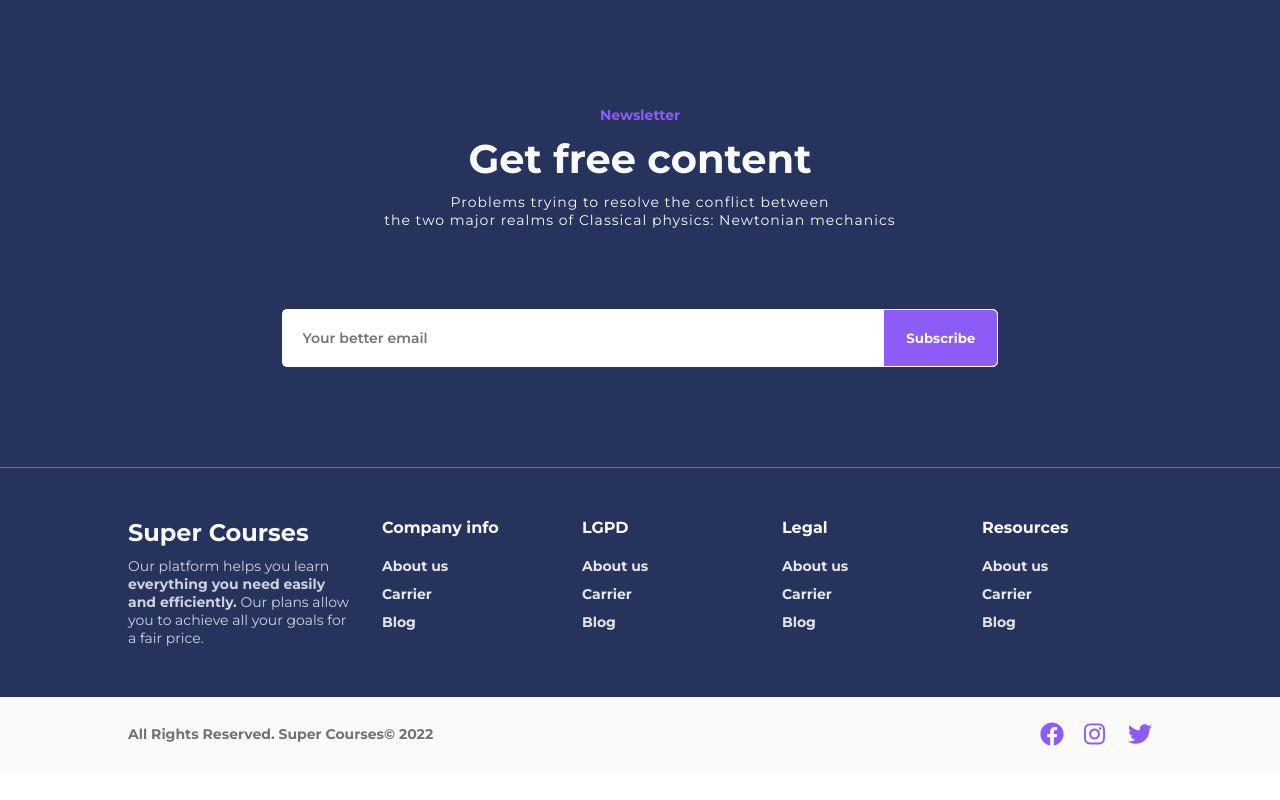
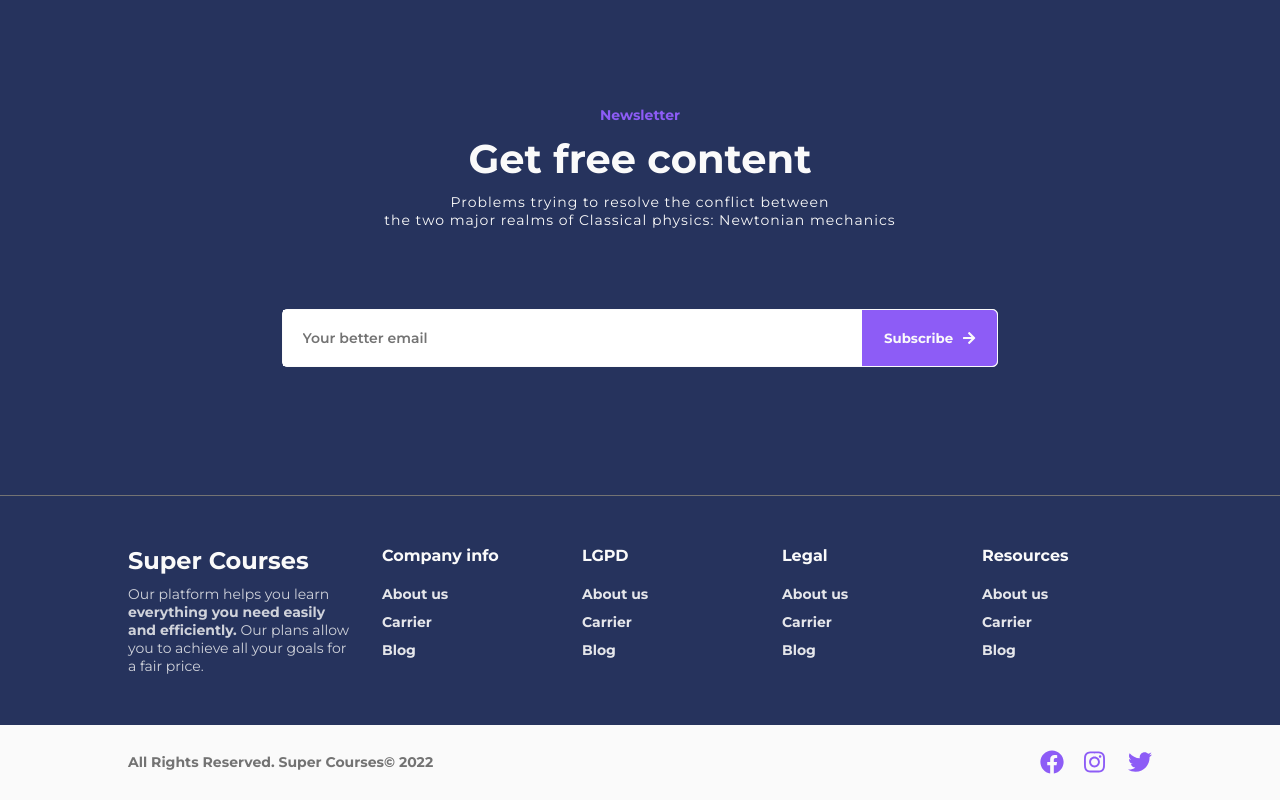
Before and after one commit to pedrohhcunha/supercourses, a Next.js app: page / in a window 1280 px wide. Shown: the part 2176-2976 px from the top of the page. Before the commit the page ends 2948 px from the top, so only its background shows below. Built offline with nearby package versions, Linux system fonts and the light colour scheme.

Commit message:
Added hover effect ans feed back in newsletter section

```diff
--- a/components/Newsletter/component.jsx
+++ b/components/Newsletter/component.jsx
@@ -1,6 +1,20 @@
+import { useState } from 'react';
 import styles from './styles.module.scss'
+import { FontAwesomeIcon } from '@fortawesome/react-fontawesome'
+import { faArrowRight } from '@fortawesome/free-solid-svg-icons';
 
 export default function(props){
+
+    const [email, setEmail] = useState("");
+    const [emailSended, setEmailSended] = useState(false);
+
+    const submitForm = event => {
+        event.preventDefault();
+        console.log("Email:", email)
+        setEmail("")
+        setEmailSended(true)
+    }
+
     return(
         <section className={styles.section}>
             <h6 className={styles.subTitle}>Newsletter</h6>
@@ -9,10 +23,14 @@ export default function(props){
                 Problems trying to resolve the conflict between <br />
                 the two major realms of Classical physics: Newtonian mechanics </p>
 
-            <div className={styles.areaInput}>
-                <input className={styles.input} placeholder="Your better email" type="text" />
-                <button className={styles.button}>Subscribe</button>
-            </div>
+            <form onSubmit={event => submitForm(event)} className={styles.areaInput}>
+                <input onChange={event => setEmail(event.target.value)} value={email} name="email" className={styles.input} placeholder="Your better email" type="email" />
+                <button type='submit' className={styles.button}>
+                    <span>Subscribe</span>
+                    <FontAwesomeIcon icon={faArrowRight} className={styles.icon}/>
+                </button>
+            </form>
+            <div className={`${styles.feedback} ${emailSended ? styles.active : ''}`}>Enviamos um email de confirmação para <strong>phhcpedrohhcunha@gmail.com</strong>!</div>
         </section>
     )
 }
--- a/components/Newsletter/styles.module.scss
+++ b/components/Newsletter/styles.module.scss
@@ -67,6 +67,37 @@
             font-weight: bold;
             border-radius: 0 5px 5px 0;
             cursor: pointer;
+            display: flex;
+            align-items: center;
+            justify-content: center;
+            outline: none;
+            transition: .3s all;
+
+            .icon{
+                font-size: 14px;
+                margin-left: 10px;
+                transition: .3s all;
+            }
+
+            &:hover{
+                filter: brightness(.8);
+
+                .icon{
+                    transform: translateX(10px);
+                }
+            }
+        }
+    }
+
+    .feedback{
+        margin-top: 10px;
+        font-size: 14px;
+        color: var(--white);
+        opacity: 0;
+        transition: .3s all;
+
+        &.active{
+            opacity: .8;
         }
     }
 }
```
